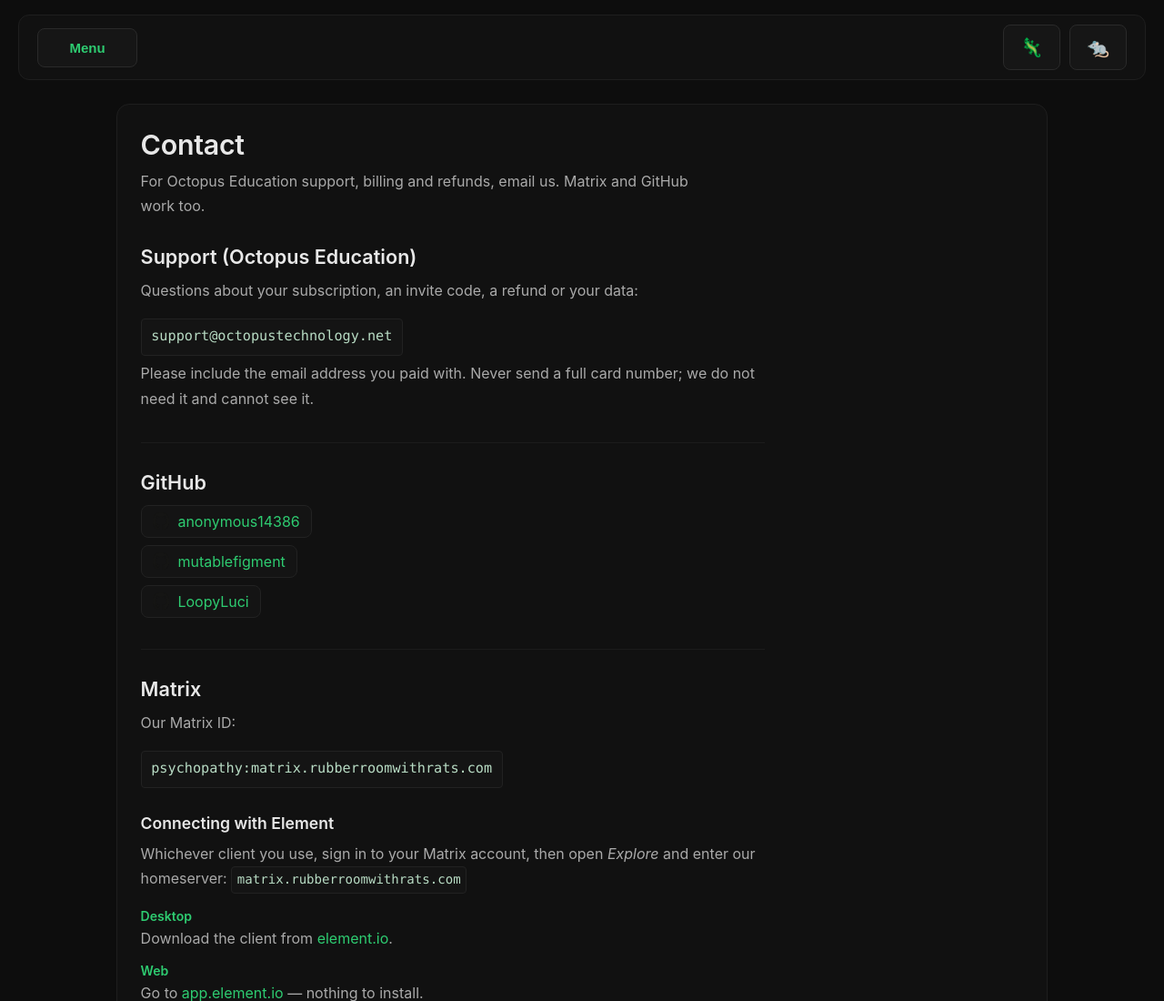
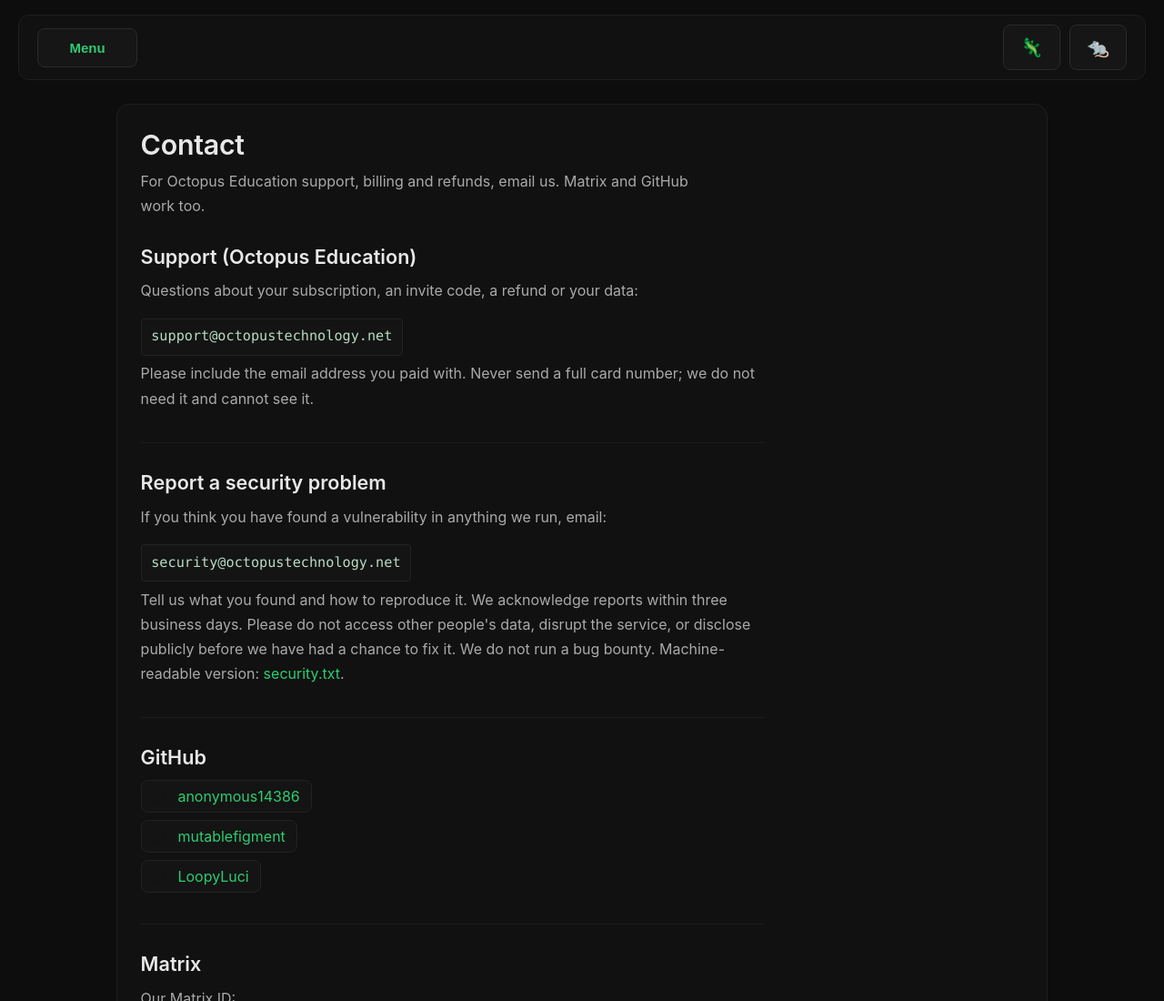
Before and after one commit to Octopus-Security/octopus-tech-site, a website: page public/contact.html in a window 1280 px wide. Shown: the top 1100 px of the page at 91% size. Drawn offline with Linux system fonts and the light colour scheme.

Commit message:
Add /.well-known/security.txt and a security-report section on the contact page
Co-Authored-By: Claude Opus 5.5 <noreply@anthropic.com>

```diff
--- a/public/contact.html
+++ b/public/contact.html
@@ -54,6 +54,13 @@
                     <p>Questions about your subscription, an invite code, a refund or your data:</p>
                     <p class="contact-id"><a href="mailto:support@octopustechnology.net"><code>support@octopustechnology.net</code></a></p>
                     <p>Please include the email address you paid with. Never send a full card number; we do not need it and cannot see it.</p>
+                </section>
+
+                <section class="contact-section" id="security">
+                    <h2>Report a security problem</h2>
+                    <p>If you think you have found a vulnerability in anything we run, email:</p>
+                    <p class="contact-id"><a href="mailto:security@octopustechnology.net"><code>security@octopustechnology.net</code></a></p>
+                    <p>Tell us what you found and how to reproduce it. We acknowledge reports within three business days. Please do not access other people's data, disrupt the service, or disclose publicly before we have had a chance to fix it. We do not run a bug bounty. Machine-readable version: <a href="/.well-known/security.txt">security.txt</a>.</p>
                 </section>
 
                 <section class="contact-section">
```
Also changed, not shown: test/serving.test.js (+10 -0 lines), public/.well-known/security.txt (added), 1 other file.
